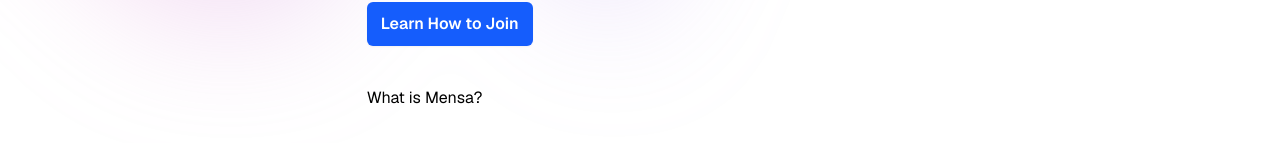
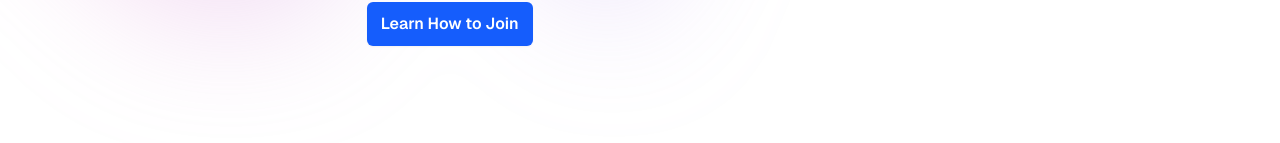
Before and after one commit to anreyw/glaam-web, a Next.js app: page / in a window 1280 px wide. Shown: the part 337-480 px from the top of the page. Built offline with nearby package versions, Linux system fonts and the light colour scheme.

Commit message:
Remove text content

```diff
--- a/src/components/Hero.tsx
+++ b/src/components/Hero.tsx
@@ -51,7 +51,6 @@ export default function Hero(): React.JSX.Element {
             >
               Learn How to Join
             </a>
-            <h2>What is Mensa?</h2>
           </div>
         </main>
       </div>
```
